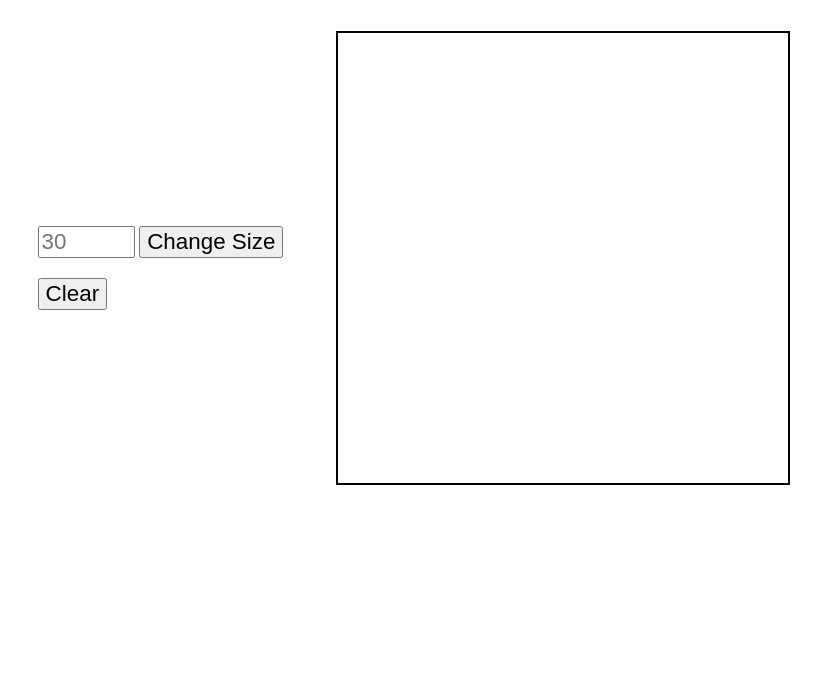
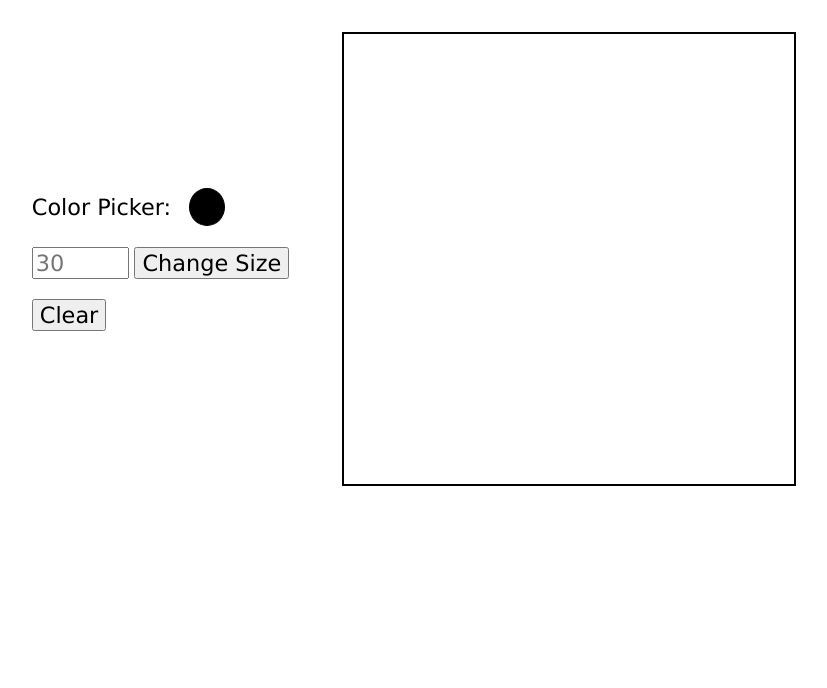
Before and after one commit to jessica2673/EtchASketch, a plain HTML site: page index.html in a window 1280 px wide. Shown: the part 112-800 px from the top of the page, without its empty margins (218-1045 px from the left). Drawn offline with Linux system fonts and the light colour scheme.

Commit message:
Implemented a color chooser.

```diff
--- a/index.html
+++ b/index.html
@@ -11,6 +11,11 @@
     <h1>Etch A Sketch</h1>
     <div id="outerContainer">
         <div id="rightSide">
+            <div class="color">
+                <label for="colorpicker" id="colorLabel">Color Picker:</label>
+                <input type="color" id="colorpicker" value="#000000">
+            </div>
+
             <form action="script.js" method="GET" id="form" autocomplete="off">
                 <input type="text" id="input" name="input" form="form" placeholder="30">
                 <input type="submit" form="form" id="submitBtn" value="Change Size">
--- a/script.js
+++ b/script.js
@@ -2,6 +2,8 @@ const container = document.querySelector("#container");
 const form = document.querySelector("#form");
 let input = document.querySelector("#input");
 const clearBtn = document.querySelector("#clear");
+const colorPicker = document.querySelector("#colorpicker");
+let currColor = '#000000'; //stored in hex form
 let gradient = 0;
 let currsize = 16;
 resize(currsize);
@@ -31,11 +33,18 @@ function resetListener() {
     boxes.forEach((box) => {
         box.addEventListener("mouseenter", () => {
             box.gradient += 0.1;
-            box.style.backgroundColor = `rgba(0,0,0,${box.gradient})`;
+            box.style.backgroundColor = hexToRGBA(currColor, box.gradient);
         });
     });
 }
 
+function hexToRGBA(hex, gradient) {
+    var r = parseInt(hex.slice(1, 3), 16),
+        g = parseInt(hex.slice(3, 5), 16),
+        b = parseInt(hex.slice(5, 7), 16);
+
+    return "rgba(" + r + ", " + g + ", " + b + ", " + gradient + ")";
+}
 
 form.addEventListener("submit", e => {
     e.preventDefault();
@@ -54,3 +63,8 @@ clearBtn.addEventListener("click", () => {
     clear(container);
     resize(currsize);
 })
+
+colorPicker.addEventListener("change", (e) => {
+    currColor = e.target.value;
+    resetListener();
+})
--- a/style.css
+++ b/style.css
@@ -1,3 +1,7 @@
+* {
+    font-family:'Lucida Sans', 'Lucida Sans Regular', 'Lucida Grande', 'Lucida Sans Unicode', Geneva, Verdana, sans-serif
+}
+
 body {
     display: flex;
     flex-direction: column;
@@ -14,6 +18,33 @@ h1 {
     align-items: center;
     gap: 2em;
 }
+
+/*styling the color chooser */
+.color {
+    display: flex;
+    align-items: center;
+    gap: 1em;
+}
+
+#colorLabel {
+    font-size: 1.4em;
+}
+
+input[type="color"] {
+	-webkit-appearance: none;
+	border: none;
+	width: 3em;
+	height: 3em;
+    background-color: white;
+}
+input[type="color"]::-webkit-color-swatch-wrapper {
+	padding: 0;
+}
+input[type="color"]::-webkit-color-swatch {
+	border: black solid 1px;
+    border-radius: 50%;
+}
+
 
 #input {
     font-size: 1.4em;
```
